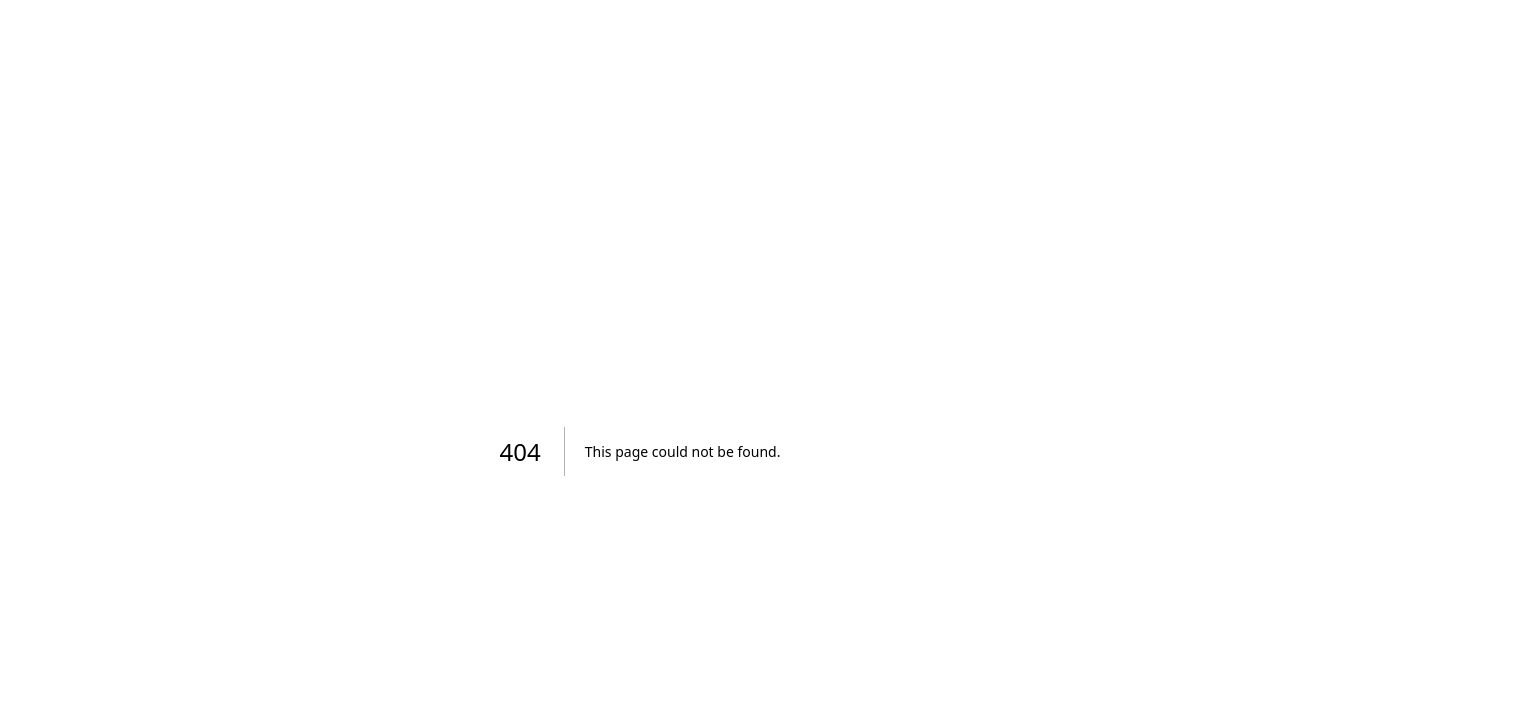
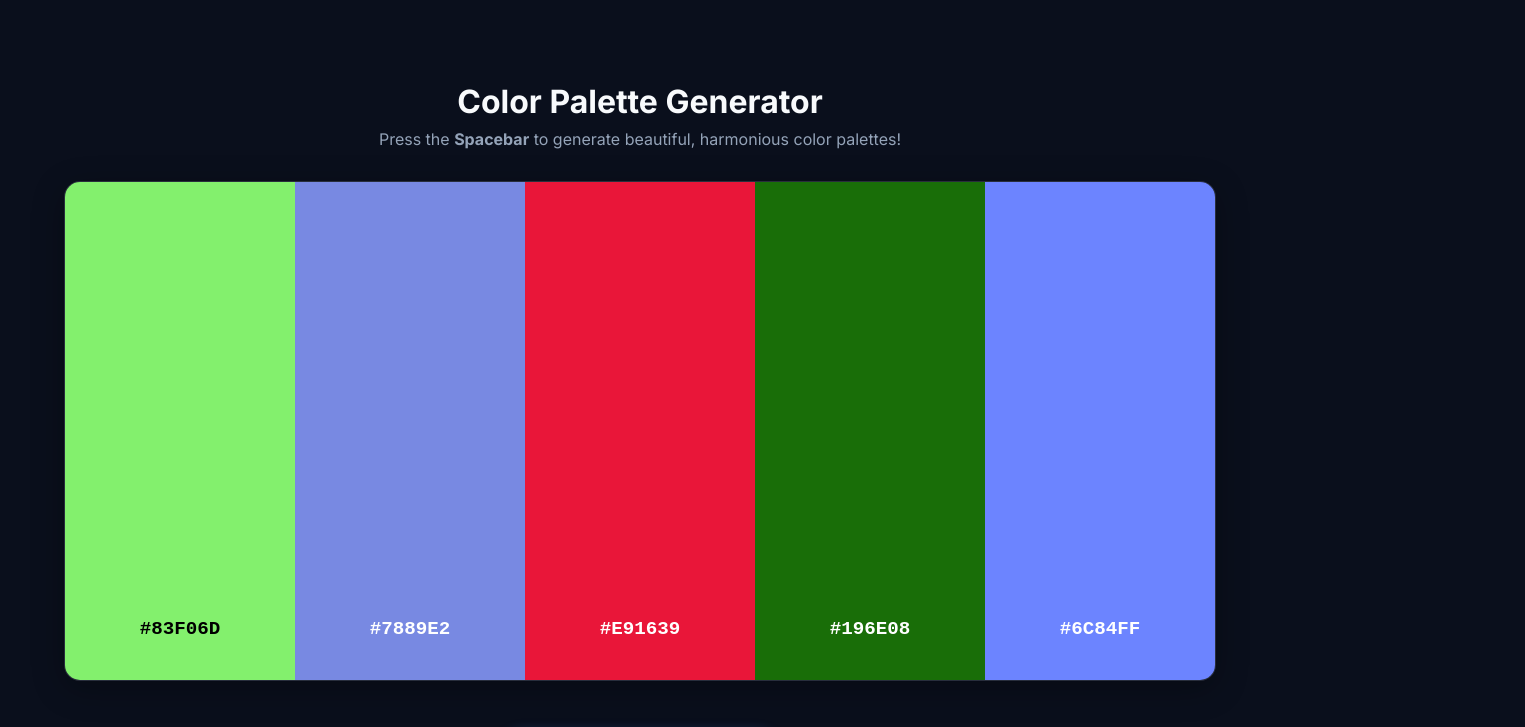
Before and after one commit to samierdogan82-glitch/devtools-pro, a Next.js app: page /tools/color-palette in a window 1280 px wide. Before the commit this address had no page. Shown: the part 120-847 px from the top of the page, 1525 px wide, since content can reach past the window. Built offline with nearby package versions, Linux system fonts and the light colour scheme.

Commit message:
feat: Add Color Palette Generator (Katman 16)

```diff
--- a/src/app/layout.tsx
+++ b/src/app/layout.tsx
@@ -58,6 +58,7 @@ export default function RootLayout({
             <nav style={{ display: 'flex', gap: '2rem' }}>
               <Link href="/">Home</Link>
               <Link href="/blog">Blog</Link>
+              <Link href="/tools/color-palette" style={{ color: '#10b981', fontWeight: 500 }}>Color Palette</Link>
               <Link href="/tools/fancy-font-generator" style={{ color: '#d946ef', fontWeight: 500 }}>Fancy Font</Link>
               <Link href="/tools/youtube-thumbnail" style={{ color: '#ef4444', fontWeight: 500 }}>YT Thumbnail</Link>
               <Link href="/tools/focus-timer" style={{ color: '#ef4444', fontWeight: 500 }}>Focus Timer</Link>
--- a/src/app/sitemap.ts
+++ b/src/app/sitemap.ts
@@ -25,6 +25,7 @@ export default function sitemap(): MetadataRoute.Sitemap {
     '/tools/focus-timer',
     '/tools/youtube-thumbnail',
     '/tools/fancy-font-generator',
+    '/tools/color-palette',
   ].map((route) => ({
     url: `${baseUrl}${route}`,
     lastModified: new Date(),
--- /dev/null
+++ b/src/app/tools/color-palette/page.tsx
@@ -0,0 +1,244 @@
+"use client";
+
+import { useState, useEffect, useCallback } from "react";
+import SmartBanner from "@/components/SmartBanner";
+
+interface ColorItem {
+  hex: string;
+  locked: boolean;
+}
+
+export default function ColorPalettePage() {
+  const [colors, setColors] = useState<ColorItem[]>([]);
+  const [copiedIndex, setCopiedIndex] = useState<number | null>(null);
+
+  // Helper to convert HSL to HEX
+  const hslToHex = (h: number, s: number, l: number) => {
+    l /= 100;
+    const a = s * Math.min(l, 1 - l) / 100;
+    const f = (n: number) => {
+      const k = (n + h / 30) % 12;
+      const color = l - a * Math.max(Math.min(k - 3, 9 - k, 1), -1);
+      return Math.round(255 * color).toString(16).padStart(2, '0');
+    };
+    return `#${f(0)}${f(8)}${f(4)}`.toUpperCase();
+  };
+
+  // Generate harmonious colors using a base Hue
+  const generatePalette = useCallback((existingColors: ColorItem[]) => {
+    const baseHue = Math.floor(Math.random() * 360);
+    const newColors: ColorItem[] = [];
+
+    // Scheme selection (analogous, monochromatic, triadic, etc.)
+    const scheme = Math.floor(Math.random() * 4);
+
+    for (let i = 0; i < 5; i++) {
+      if (existingColors[i] && existingColors[i].locked) {
+        newColors.push(existingColors[i]);
+        continue;
+      }
+
+      let h = baseHue;
+      let s = 60 + Math.random() * 40; // 60-100%
+      let l = 20 + Math.random() * 60; // 20-80%
+
+      switch (scheme) {
+        case 0: // Analogous (adjacent hues)
+          h = (baseHue + (i * 30)) % 360;
+          break;
+        case 1: // Monochromatic (same hue, varying lightness/saturation)
+          s = 40 + Math.random() * 60;
+          l = 10 + (i * 15);
+          break;
+        case 2: // Triadic
+          h = (baseHue + (i * 120)) % 360;
+          break;
+        case 3: // Random aesthetic
+          h = Math.floor(Math.random() * 360);
+          break;
+      }
+
+      newColors.push({
+        hex: hslToHex(h, s, l),
+        locked: false
+      });
+    }
+    return newColors;
+  }, []);
+
+  // Initial load
+  useEffect(() => {
+    setColors(generatePalette([]));
+  }, [generatePalette]);
+
+  // Spacebar listener
+  useEffect(() => {
+    const handleKeyDown = (e: KeyboardEvent) => {
+      if (e.code === "Space") {
+        e.preventDefault(); // Prevent page scrolling
+        setColors(prev => generatePalette(prev));
+      }
+    };
+    window.addEventListener("keydown", handleKeyDown);
+    return () => window.removeEventListener("keydown", handleKeyDown);
+  }, [generatePalette]);
+
+  const toggleLock = (index: number) => {
+    setColors(prev => {
+      const newColors = [...prev];
+      newColors[index] = { ...newColors[index], locked: !newColors[index].locked };
+      return newColors;
+    });
+  };
+
+  const copyToClipboard = (hex: string, index: number) => {
+    navigator.clipboard.writeText(hex);
+    setCopiedIndex(index);
+    setTimeout(() => setCopiedIndex(null), 1000);
+  };
+
+  const isLightColor = (hex: string) => {
+    const hexColor = hex.replace('#', '');
+    const r = parseInt(hexColor.substr(0, 2), 16);
+    const g = parseInt(hexColor.substr(2, 2), 16);
+    const b = parseInt(hexColor.substr(4, 2), 16);
+    const brightness = ((r * 299) + (g * 587) + (b * 114)) / 1000;
+    return brightness > 155;
+  };
+
+  return (
+    <div className="container" style={{ maxWidth: '1200px', paddingTop: '2rem', paddingBottom: '4rem' }}>
+      <div style={{ textAlign: 'center', marginBottom: '2rem' }}>
+        <h1 style={{ marginBottom: '0.5rem' }}>Color Palette Generator</h1>
+        <p style={{ color: 'var(--text-secondary)' }}>
+          Press the <strong>Spacebar</strong> to generate beautiful, harmonious color palettes!
+        </p>
+      </div>
+
+      <div
+        className="glass-panel"
+        style={{
+          display: 'flex',
+          height: '500px',
+          width: '100%',
+          borderRadius: '16px',
+          overflow: 'hidden',
+          marginBottom: '3rem',
+          padding: 0
+        }}
+      >
+        {colors.map((colorItem, index) => {
+          const textColor = isLightColor(colorItem.hex) ? '#000000' : '#ffffff';
+
+          return (
+            <div
+              key={index}
+              style={{
+                flex: 1,
+                backgroundColor: colorItem.hex,
+                display: 'flex',
+                flexDirection: 'column',
+                justifyContent: 'flex-end',
+                alignItems: 'center',
+                paddingBottom: '2rem',
+                transition: 'background-color 0.3s ease',
+                position: 'relative'
+              }}
+            >
+              <div
+                style={{
+                  display: 'flex',
+                  flexDirection: 'column',
+                  gap: '1rem',
+                  opacity: 0,
+                  transform: 'translateY(10px)',
+                  transition: 'all 0.2s',
+                  position: 'absolute',
+                  top: '40%',
+                  color: textColor
+                }}
+                className="color-controls"
+              >
+                <button
+                  onClick={() => toggleLock(index)}
+                  style={{
+                    background: 'transparent',
+                    border: 'none',
+                    color: textColor,
+                    fontSize: '2rem',
+                    cursor: 'pointer',
+                    filter: 'drop-shadow(0px 2px 4px rgba(0,0,0,0.2))'
+                  }}
+                  title={colorItem.locked ? "Unlock color" : "Lock color"}
+                >
+                  {colorItem.locked ? '🔒' : '🔓'}
+                </button>
+              </div>
+
+              <button
+                onClick={() => copyToClipboard(colorItem.hex, index)}
+                style={{
+                  background: 'transparent',
+                  border: 'none',
+                  color: textColor,
+                  fontSize: '1.2rem',
+                  fontWeight: 'bold',
+                  fontFamily: 'monospace',
+                  cursor: 'pointer',
+                  padding: '0.5rem 1rem',
+                  borderRadius: '8px',
+                  transition: 'background 0.2s',
+                  zIndex: 10
+                }}
+                className="hex-button"
+              >
+                {copiedIndex === index ? 'COPIED!' : colorItem.hex}
+              </button>
+            </div>
+          );
+        })}
+      </div>
+
+      <div style={{ display: 'flex', justifyContent: 'center', marginBottom: '4rem' }}>
+        <button
+          className="btn btn-primary"
+          onClick={() => setColors(prev => generatePalette(prev))}
+          style={{ padding: '1rem 3rem', fontSize: '1.2rem', borderRadius: '30px' }}
+        >
+          Generate (Spacebar)
+        </button>
+      </div>
+
+      <div style={{ maxWidth: '800px', margin: '0 auto 4rem auto' }}>
+        <SmartBanner type="design" />
+      </div>
+
+      <article style={{ marginTop: '2rem', maxWidth: '800px', margin: '0 auto' }}>
+        <h2 style={{ fontSize: '1.5rem', marginBottom: '1rem' }}>The Science of Aesthetic Colors</h2>
+        <p style={{ color: 'var(--text-secondary)', lineHeight: '1.6', marginBottom: '1.5rem' }}>
+          Finding the perfect color palette for your brand, website, or digital art can be frustrating. That's why we built this lightning-fast generator based on color theory math.
+        </p>
+        <p style={{ color: 'var(--text-secondary)', lineHeight: '1.6', marginBottom: '1.5rem' }}>
+          Every time you press the <strong>Spacebar</strong>, our algorithm (running entirely in your browser) selects a base Hue and then applies a randomly selected color harmony rule—such as <em>Analogous</em>, <em>Monochromatic</em>, or <em>Triadic</em>—to generate 5 colors that are mathematically guaranteed to look beautiful together.
+        </p>
+        <p style={{ color: 'var(--text-secondary)', lineHeight: '1.6' }}>
+          If you see a color you love, click the "Lock" icon to keep it. Then hit Spacebar again to generate new matching colors around your locked choices!
+        </p>
+      </article>
+
+      {/* Hover effects for the color columns */}
+      <style dangerouslySetInnerHTML={{__html: `
+        .color-controls {
+          opacity: 0;
+        }
+        div[style*="flex: 1"]:hover .color-controls {
+          opacity: 1 !important;
+          transform: translateY(0) !important;
+        }
+        .hex-button:hover {
+          background: rgba(255,255,255,0.2) !important;
+        }
+      `}} />
+    </div>
+  );
+}
```
Also changed, not shown: src/app/page.tsx (+11 -0 lines).
